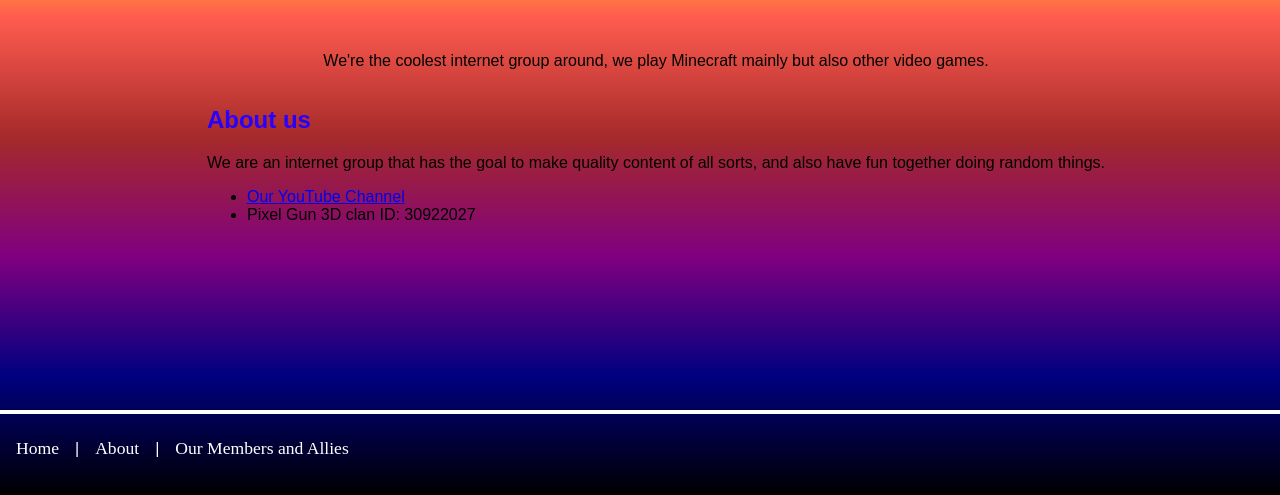
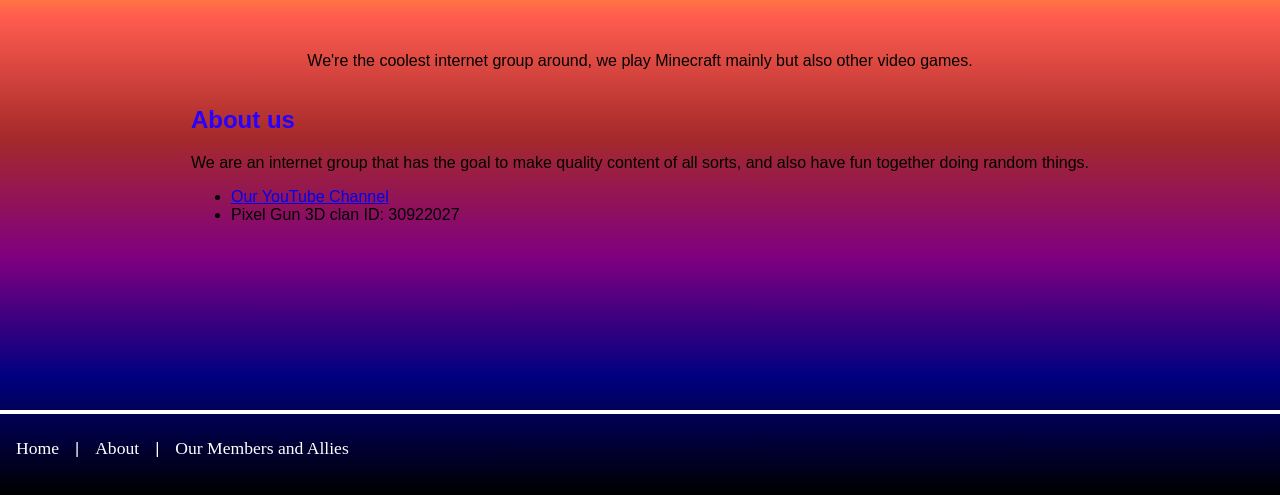
Before and after one commit to KingDragonArtistz/kingdragonartistz.github.io, a plain HTML site: page index.html in a window 1280 px wide. Shown: the part 340-835 px from the top of the page. Drawn offline with Linux system fonts and the light colour scheme; a web font is replaced by a local one.

Commit message:
Update woah.css

```diff
--- a/woah.css
+++ b/woah.css
@@ -22,6 +22,7 @@ body{
 font-family: var(--font-family);
 background-image: var(--color-bg);
 margin:0;
+padding:0;
 }
 /* width */
 ::-webkit-scrollbar {
@@ -105,10 +106,10 @@ a:not(.btn--remix):visited {
 }
 
 .wrapper {
-  min-height: var(--wrapper-height);
   display: grid;
   place-items: center;
-  margin: 0 1rem;
+    margin:0;
+  padding: 0 1rem;
   min-height: 86vh;
     width:100%;
 }
@@ -117,6 +118,7 @@ a:not(.btn--remix):visited {
   flex-direction: column;
   align-items: center;
   justify-content: center;
+width:100%;
 }
 
 /* Page titles */
@@ -143,16 +145,6 @@ h1 {
   text-decoration: none;
 }
 
-/* The React image and "click me" text */
-.btn--click-me {
-  user-select: none;
-  cursor: pointer;
-  white-space: nowrap;
-}
-.btn--click-me:hover {
-  text-decoration: underline;
-}
-
 /* Very light scaling for our illustration */
 .illustration {
   max-width: 100%;
@@ -164,8 +156,6 @@ h1 {
 /* Instructions */
 .instructions {
   margin: 1rem auto 0;
-}
-.instructions p {
   font-size: 1rem;
 }
 h2 {
```
